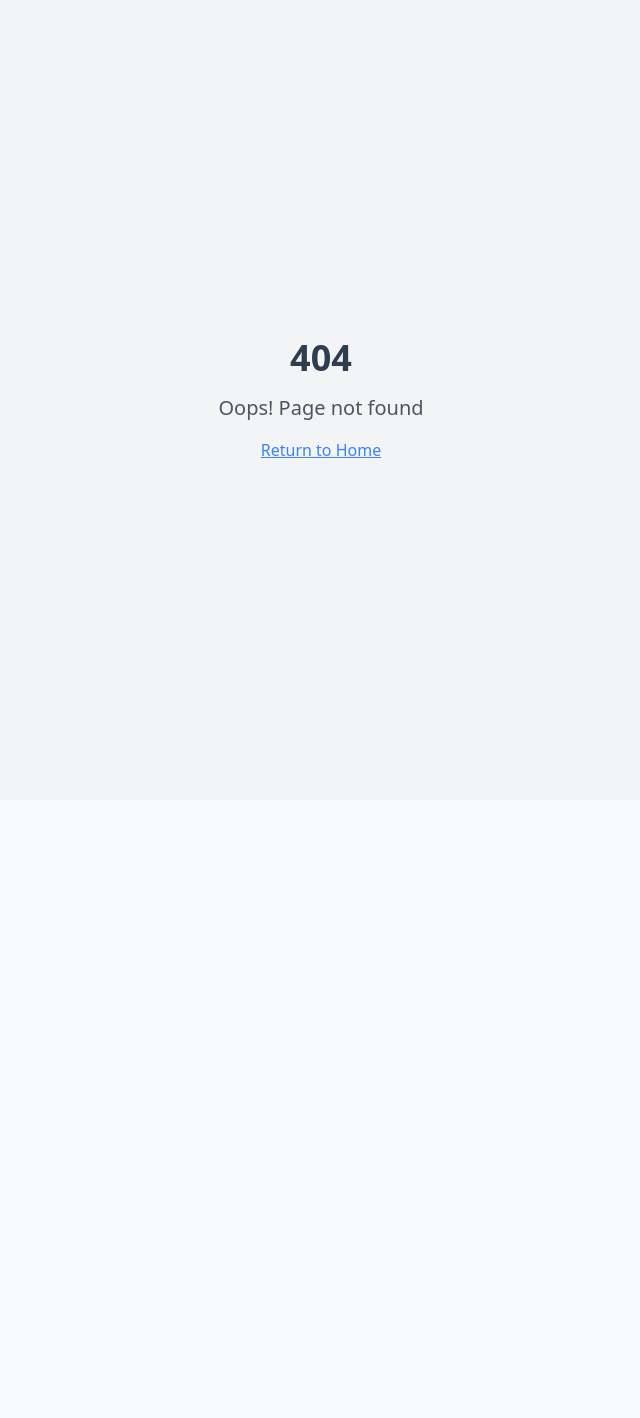
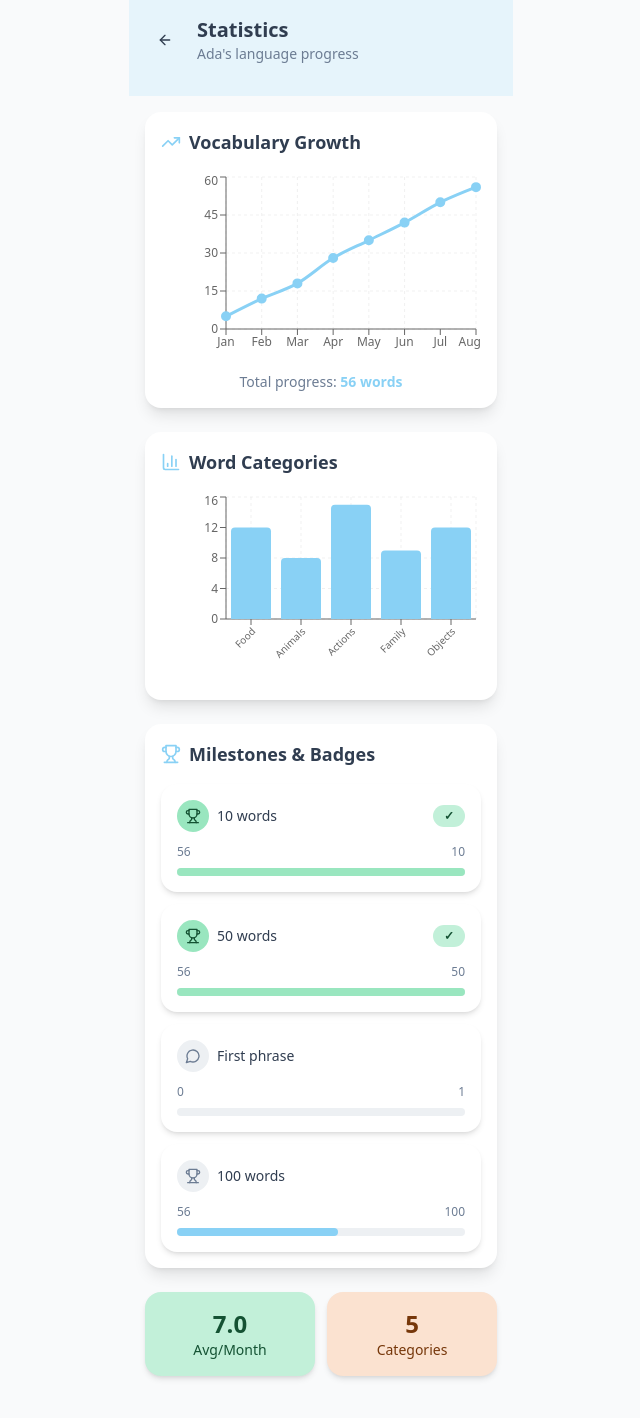
Before and after one commit to bacm/little-linguist-studio, a React (Vite) app: page /statistics in a window 1280 px wide. Before the commit this address had no page. Shown: the top 1418 px of the page, without its empty margins (319-959 px from the left). Before the commit the page ends 800 px from the top, so only its background shows below. Built offline with nearby package versions, Linux system fonts and the light colour scheme.

Commit message:
Add statistics dashboard screen
Create statistics dashboard screen with vocabulary growth line chart, category distribution bar chart, and milestone tracker. Remove milestones and badges from the homepage.

```diff
--- a/src/App.tsx
+++ b/src/App.tsx
@@ -6,6 +6,7 @@ import { BrowserRouter, Routes, Route } from "react-router-dom";
 import Index from "./pages/Index";
 import WordList from "./pages/WordList";
 import WordDetail from "./pages/WordDetail";
+import Statistics from "./pages/Statistics";
 import NotFound from "./pages/NotFound";
 
 const queryClient = new QueryClient();
@@ -20,6 +21,7 @@ const App = () => (
           <Route path="/" element={<Index />} />
           <Route path="/words" element={<WordList />} />
           <Route path="/words/:id" element={<WordDetail />} />
+          <Route path="/statistics" element={<Statistics />} />
           {/* ADD ALL CUSTOM ROUTES ABOVE THE CATCH-ALL "*" ROUTE */}
           <Route path="*" element={<NotFound />} />
         </Routes>
--- a/src/components/ActionButton.tsx
+++ b/src/components/ActionButton.tsx
@@ -1,4 +1,5 @@
 import { Button } from "@/components/ui/button";
+import { useNavigate } from "react-router-dom";
 
 interface ActionButtonProps {
   icon: React.ReactNode;
@@ -6,9 +7,19 @@ interface ActionButtonProps {
   variant?: "default" | "mint" | "peach" | "lavender";
   size?: "sm" | "default" | "lg";
   onClick?: () => void;
+  navigateTo?: string;
 }
 
-export const ActionButton = ({ icon, label, variant = "default", size = "default", onClick }: ActionButtonProps) => {
+export const ActionButton = ({ icon, label, variant = "default", size = "default", onClick, navigateTo }: ActionButtonProps) => {
+  const navigate = useNavigate();
+
+  const handleClick = () => {
+    if (onClick) {
+      onClick();
+    } else if (navigateTo) {
+      navigate(navigateTo);
+    }
+  };
   const getVariantClasses = () => {
     switch (variant) {
       case "mint":
@@ -24,7 +35,7 @@ export const ActionButton = ({ icon, label, variant = "default", size = "default
 
   return (
     <Button
-      onClick={onClick}
+      onClick={handleClick}
       className={`${getVariantClasses()} shadow-md hover:scale-105 transition-all duration-200 flex items-center space-x-2`}
       size={size}
     >
--- a/src/components/VocabularyChart.tsx
+++ b/src/components/VocabularyChart.tsx
@@ -1,5 +1,6 @@
 import { Card } from "@/components/ui/card";
 import { LineChart, Line, XAxis, YAxis, ResponsiveContainer } from 'recharts';
+import { useNavigate } from "react-router-dom";
 
 const mockData = [
   { date: 'Jan', words: 5 },
@@ -12,8 +13,13 @@ const mockData = [
 ];
 
 export const VocabularyChart = () => {
+  const navigate = useNavigate();
+
   return (
-    <Card className="p-4 bg-card border-0 shadow-md">
+    <Card
+      className="p-4 bg-card border-0 shadow-md cursor-pointer hover:shadow-lg transition-shadow"
+      onClick={() => navigate("/statistics")}
+    >
       <div className="mb-4">
         <h3 className="font-semibold text-foreground">Vocabulary Growth</h3>
         <p className="text-muted-foreground text-sm">Words learned over time</p>
--- a/src/pages/Index.tsx
+++ b/src/pages/Index.tsx
@@ -1,7 +1,6 @@
 import { BabyProfile } from "@/components/BabyProfile";
 import { WordCard } from "@/components/WordCard";
 import { CategoryChip } from "@/components/CategoryChip";
-import { MilestoneCard } from "@/components/MilestoneCard";
 import { ActionButton } from "@/components/ActionButton";
 import { VocabularyChart } from "@/components/VocabularyChart";
 import { Button } from "@/components/ui/button";
@@ -17,8 +16,6 @@ import {
   BarChart3,
   Share,
   Plus,
-  Trophy,
-  MessageCircle,
   Heart
 } from "lucide-react";
 import babyAvatar from "@/assets/baby-avatar.png";
@@ -94,34 +91,6 @@ const Index = () => {
             </div>
           </div>
 
-          {/* Milestones */}
-          <div>
-            <h2 className="text-sm font-semibold text-muted-foreground mb-3 px-1">Milestones & Badges</h2>
-            <div className="grid grid-cols-1 gap-2">
-              <MilestoneCard
-                title="10 words"
-                achieved={true}
-                target={10}
-                current={56}
-                icon={<Trophy className="w-4 h-4" />}
-              />
-              <MilestoneCard
-                title="50 words"
-                achieved={true}
-                target={50}
-                current={56}
-                icon={<Trophy className="w-4 h-4" />}
-              />
-              <MilestoneCard
-                title="First phrase"
-                achieved={false}
-                target={1}
-                current={0}
-                icon={<MessageCircle className="w-4 h-4" />}
-              />
-            </div>
-          </div>
-
           {/* Action Buttons */}
           <div className="grid grid-cols-2 gap-2">
             <ActionButton
@@ -147,6 +116,7 @@ const Index = () => {
               label="Statistics"
               variant="default"
               size="sm"
+              navigateTo="/statistics"
             />
           </div>
 
--- /dev/null
+++ b/src/pages/Statistics.tsx
@@ -0,0 +1,201 @@
+import { Button } from "@/components/ui/button";
+import { Card } from "@/components/ui/card";
+import { MilestoneCard } from "@/components/MilestoneCard";
+import { ArrowLeft, Trophy, MessageCircle, TrendingUp, BarChart3 } from "lucide-react";
+import { useNavigate } from "react-router-dom";
+import { LineChart, Line, XAxis, YAxis, CartesianGrid, Tooltip, ResponsiveContainer, BarChart, Bar } from "recharts";
+
+// Mock data for vocabulary growth over time
+const vocabularyGrowthData = [
+  { month: "Jan", words: 5 },
+  { month: "Feb", words: 12 },
+  { month: "Mar", words: 18 },
+  { month: "Apr", words: 28 },
+  { month: "May", words: 35 },
+  { month: "Jun", words: 42 },
+  { month: "Jul", words: 50 },
+  { month: "Aug", words: 56 },
+];
+
+// Mock data for category distribution
+const categoryData = [
+  { category: "Food", count: 12, color: "#10b981" },
+  { category: "Animals", count: 8, color: "#f97316" },
+  { category: "Actions", count: 15, color: "#8b5cf6" },
+  { category: "Family", count: 9, color: "#3b82f6" },
+  { category: "Objects", count: 12, color: "#10b981" },
+];
+
+const Statistics = () => {
+  const navigate = useNavigate();
+
+  return (
+    <div className="min-h-screen bg-background">
+      {/* Mobile App Container */}
+      <div className="max-w-sm mx-auto bg-background min-h-screen">
+
+        {/* Header */}
+        <div className="bg-primary-light/30 p-4">
+          <div className="flex items-center gap-3 mb-4">
+            <Button
+              variant="ghost"
+              size="icon"
+              onClick={() => navigate(-1)}
+              className="w-10 h-10 rounded-full"
+            >
+              <ArrowLeft className="w-5 h-5" />
+            </Button>
+            <div>
+              <h1 className="text-xl font-bold text-foreground">Statistics</h1>
+              <p className="text-sm text-muted-foreground">Ada's language progress</p>
+            </div>
+          </div>
+        </div>
+
+        {/* Content */}
+        <div className="p-4 space-y-6">
+
+          {/* Vocabulary Growth Chart */}
+          <Card className="p-4 bg-card border-0 shadow-lg">
+            <div className="flex items-center gap-2 mb-4">
+              <TrendingUp className="w-5 h-5 text-primary" />
+              <h2 className="text-lg font-semibold text-foreground">Vocabulary Growth</h2>
+            </div>
+            <div className="h-48">
+              <ResponsiveContainer width="100%" height="100%">
+                <LineChart data={vocabularyGrowthData}>
+                  <CartesianGrid strokeDasharray="3 3" className="opacity-30" />
+                  <XAxis
+                    dataKey="month"
+                    className="text-xs"
+                    tick={{ fontSize: 12 }}
+                  />
+                  <YAxis
+                    className="text-xs"
+                    tick={{ fontSize: 12 }}
+                  />
+                  <Tooltip
+                    contentStyle={{
+                      backgroundColor: 'hsl(var(--card))',
+                      border: 'none',
+                      borderRadius: '8px',
+                      boxShadow: '0 4px 6px -1px rgb(0 0 0 / 0.1)',
+                    }}
+                  />
+                  <Line
+                    type="monotone"
+                    dataKey="words"
+                    stroke="hsl(var(--primary))"
+                    strokeWidth={3}
+                    dot={{ fill: 'hsl(var(--primary))', strokeWidth: 2, r: 4 }}
+                    activeDot={{ r: 6 }}
+                  />
+                </LineChart>
+              </ResponsiveContainer>
+            </div>
+            <div className="text-center mt-2">
+              <p className="text-sm text-muted-foreground">
+                Total progress: <span className="font-semibold text-primary">56 words</span>
+              </p>
+            </div>
+          </Card>
+
+          {/* Category Distribution */}
+          <Card className="p-4 bg-card border-0 shadow-lg">
+            <div className="flex items-center gap-2 mb-4">
+              <BarChart3 className="w-5 h-5 text-primary" />
+              <h2 className="text-lg font-semibold text-foreground">Word Categories</h2>
+            </div>
+            <div className="h-48">
+              <ResponsiveContainer width="100%" height="100%">
+                <BarChart data={categoryData}>
+                  <CartesianGrid strokeDasharray="3 3" className="opacity-30" />
+                  <XAxis
+                    dataKey="category"
+                    className="text-xs"
+                    tick={{ fontSize: 10 }}
+                    angle={-45}
+                    textAnchor="end"
+                    height={60}
+                  />
+                  <YAxis
+                    className="text-xs"
+                    tick={{ fontSize: 12 }}
+                  />
+                  <Tooltip
+                    contentStyle={{
+                      backgroundColor: 'hsl(var(--card))',
+                      border: 'none',
+                      borderRadius: '8px',
+                      boxShadow: '0 4px 6px -1px rgb(0 0 0 / 0.1)',
+                    }}
+                  />
+                  <Bar
+                    dataKey="count"
+                    fill="hsl(var(--primary))"
+                    radius={[4, 4, 0, 0]}
+                  />
+                </BarChart>
+              </ResponsiveContainer>
+            </div>
+          </Card>
+
+          {/* Milestones & Badges */}
+          <Card className="p-4 bg-card border-0 shadow-lg">
+            <div className="flex items-center gap-2 mb-4">
+              <Trophy className="w-5 h-5 text-primary" />
+              <h2 className="text-lg font-semibold text-foreground">Milestones & Badges</h2>
+            </div>
+            <div className="space-y-3">
+              <MilestoneCard
+                title="10 words"
+                achieved={true}
+                target={10}
+                current={56}
+                icon={<Trophy className="w-4 h-4" />}
+              />
+              <MilestoneCard
+                title="50 words"
+                achieved={true}
+                target={50}
+                current={56}
+                icon={<Trophy className="w-4 h-4" />}
+              />
+              <MilestoneCard
+                title="First phrase"
+                achieved={false}
+                target={1}
+                current={0}
+                icon={<MessageCircle className="w-4 h-4" />}
+              />
+              <MilestoneCard
+                title="100 words"
+                achieved={false}
+                target={100}
+                current={56}
+                icon={<Trophy className="w-4 h-4" />}
+              />
+            </div>
+          </Card>
+
+          {/* Quick Stats Summary */}
+          <div className="grid grid-cols-2 gap-3">
+            <Card className="p-4 bg-mint-light border-0 shadow-md text-center">
+              <div className="text-2xl font-bold text-mint-foreground">7.0</div>
+              <p className="text-mint-foreground text-sm font-medium">Avg/Month</p>
+            </Card>
+            <Card className="p-4 bg-peach-light border-0 shadow-md text-center">
+              <div className="text-2xl font-bold text-peach-foreground">5</div>
+              <p className="text-peach-foreground text-sm font-medium">Categories</p>
+            </Card>
+          </div>
+
+          {/* Bottom Spacing */}
+          <div className="h-6" />
+        </div>
+      </div>
+    </div>
+  );
+};
+
+export default Statistics;
```
